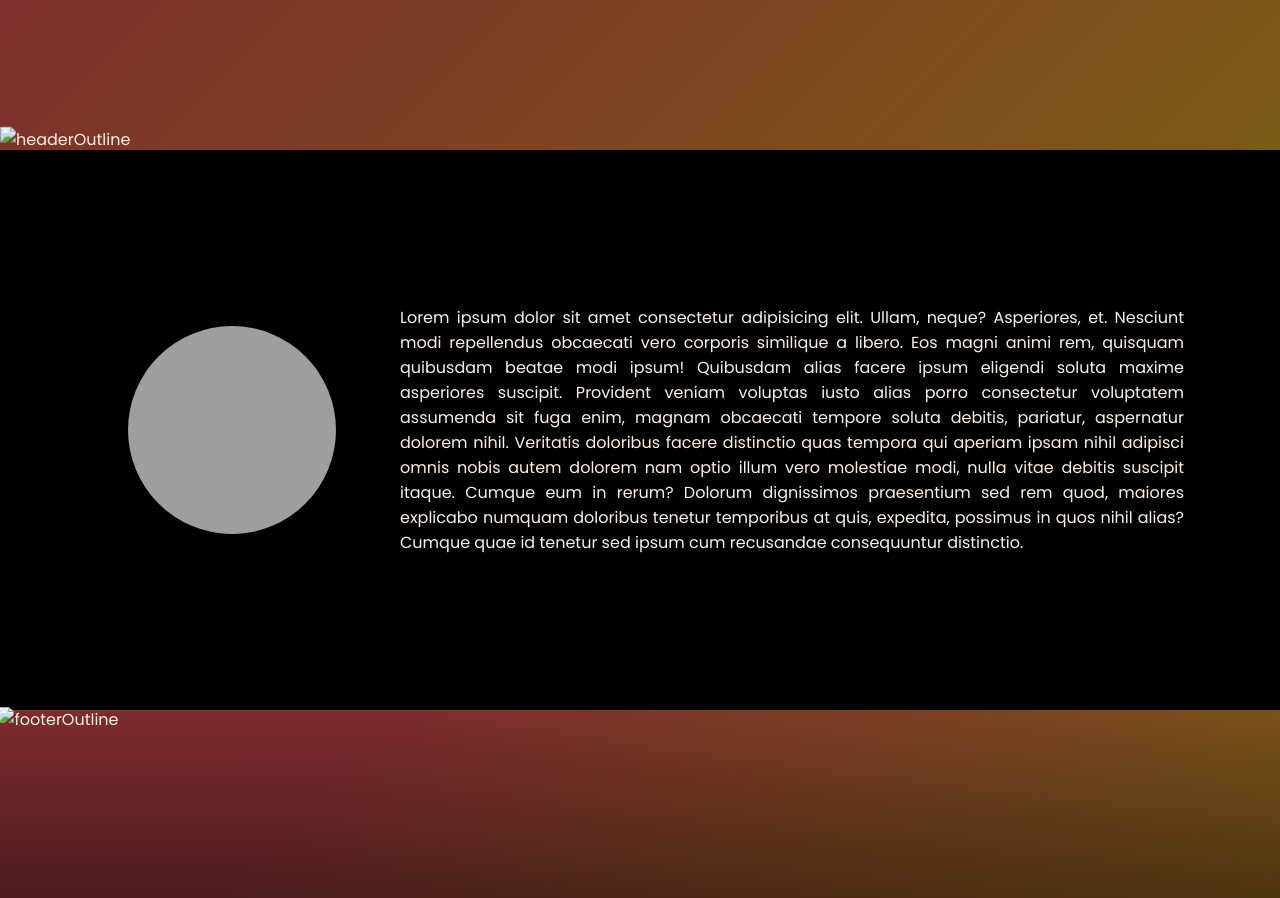
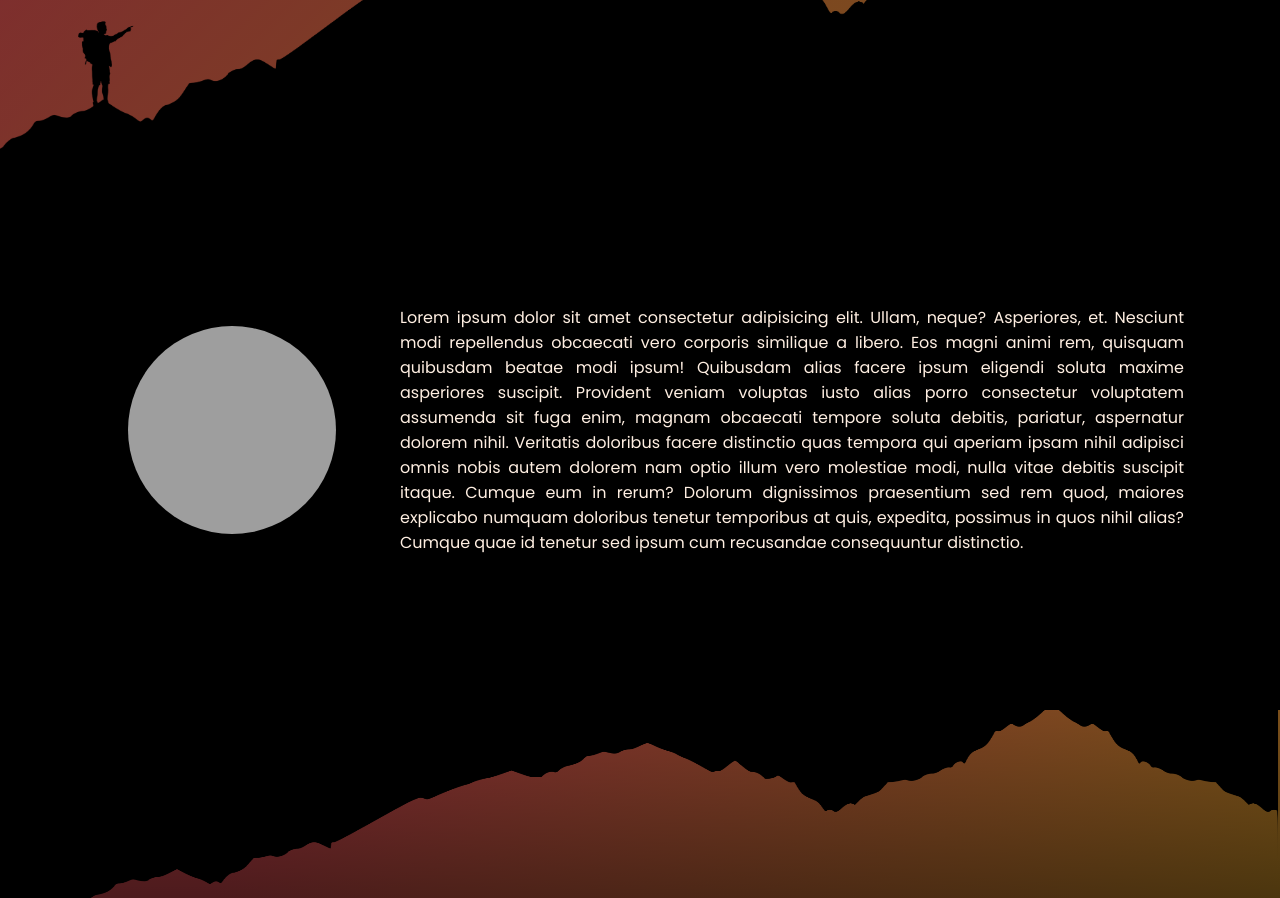
Before and after one commit to patrick-maurer/website, a website: page index.html in a window 1280 px wide. Shown: the part 650-1548 px from the top of the page. Drawn offline with nearby package versions, Linux system fonts and the light colour scheme; files that its build step writes are made by us from their sources; the site is published under a folder, as on GitHub Pages, so addresses that start at the root find nothing.

Commit message:
change relative path error from /images to images in header and footer outline

```diff
--- a/index.html
+++ b/index.html
@@ -41,7 +41,7 @@
         </div>
       </div>
       <img
-        src="/images/wallpapers/headerOutline.png"
+        src="images/wallpapers/headerOutline.png"
         alt="headerOutline"
         class="header__outline"
       />
@@ -73,7 +73,7 @@
     </main>
     <footer class="footer">
       <img
-        src="/images/wallpapers/footerOutline.png"
+        src="images/wallpapers/footerOutline.png"
         alt="footerOutline"
         class="footer__outline"
       />
```
Also changed, not shown: research.html (+1 -1 lines).
